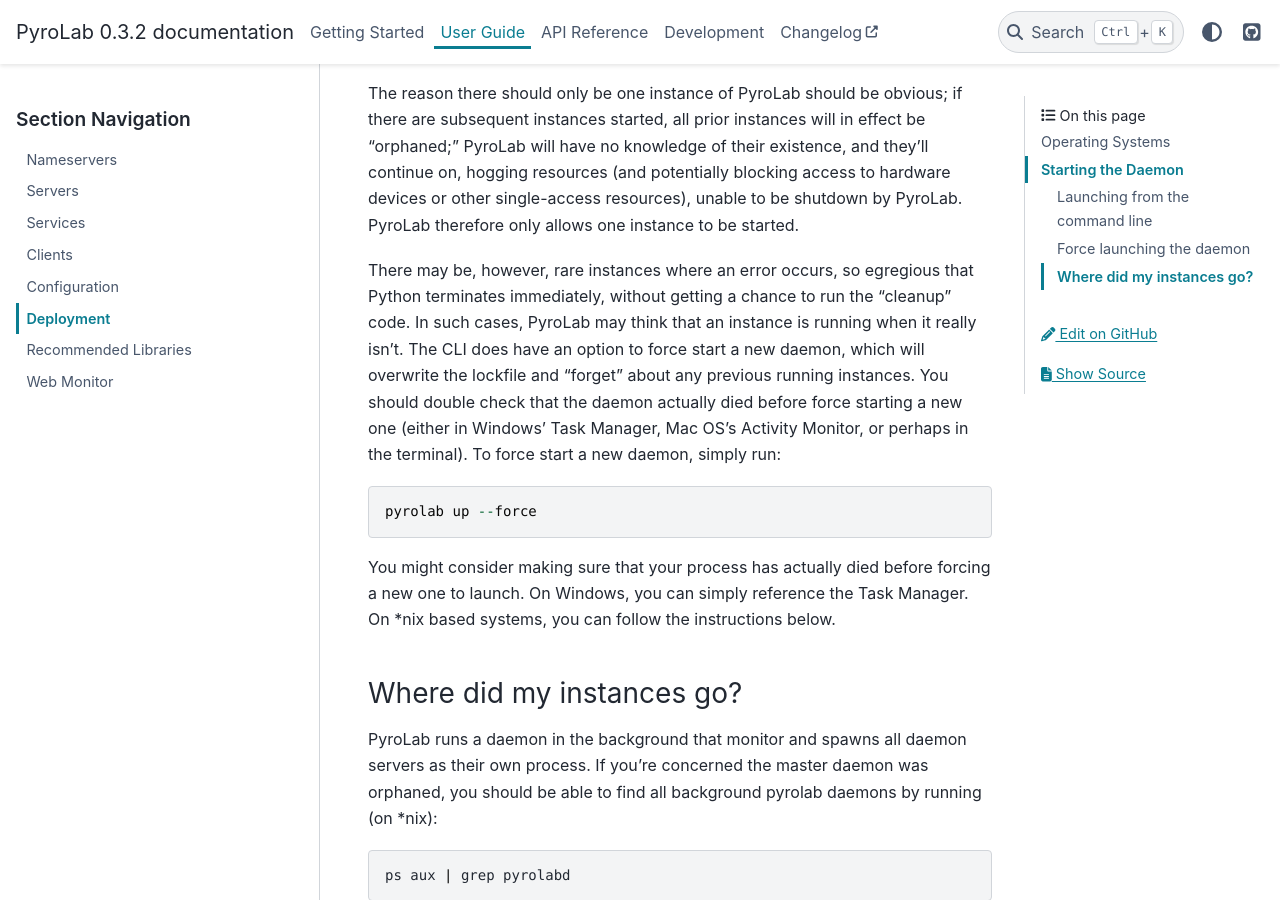
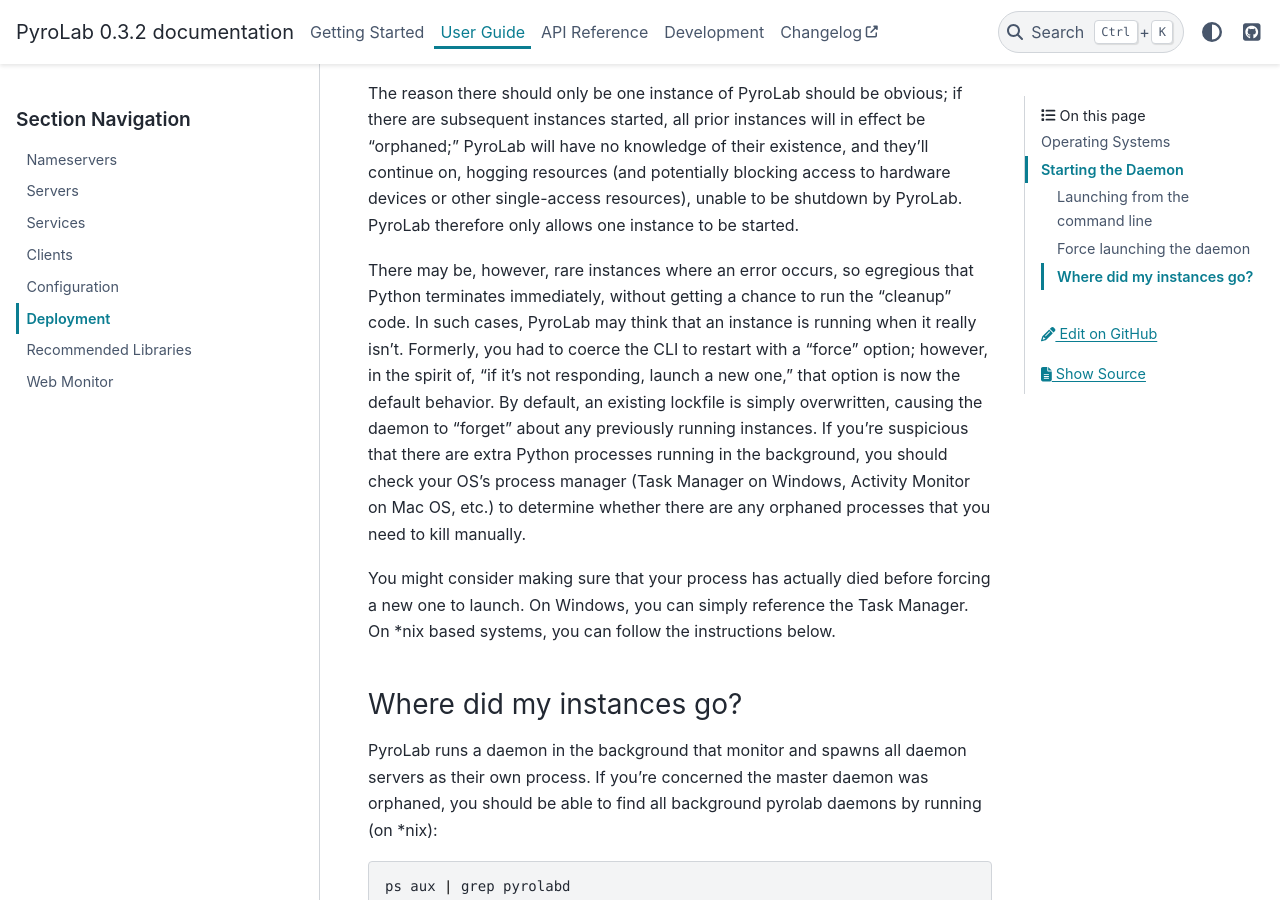
Before and after one commit to BYUCamachoLab/pyrolab, a Sphinx documentation site: the page built from docs/user_guide/deployment.rst, in a window 1280 px wide and 900 px high, scrolled down 3333 px. Built offline with Sphinx 7.4.7 and the PyData theme 0.15.4, drawn with Linux system fonts in a browser that asks for light colours.

Commit message:
Fixes Documentation of "pyrolab up --force" #35

```diff
--- a/docs/user_guide/deployment.rst
+++ b/docs/user_guide/deployment.rst
@@ -152,15 +152,15 @@
 There may be, however, rare instances where an error occurs, so egregious that
 Python terminates immediately, without getting a chance to run the "cleanup"
 code. In such cases, PyroLab may think that an instance is running when it
-really isn't. The CLI does have an option to force start a new daemon, which
-will overwrite the lockfile and "forget" about any previous running instances.
-You should double check that the daemon actually died before force starting
-a new one (either in Windows' Task Manager, Mac OS's Activity Monitor, or
-perhaps in the terminal). To force start a new daemon, simply run:
-
-.. code-block:: python
-
-   pyrolab up --force
+really isn't. Formerly, you had to coerce the CLI to restart with a "force"
+option; however, in the spirit of, "if it's not responding, launch a new one,"
+that option is now the default behavior. By default, an existing lockfile is
+simply overwritten, causing the daemon to "forget" about any previously running
+instances. If you're suspicious that there are
+extra Python processes running in the background, you should check your OS's
+process manager (Task Manager on Windows, Activity Monitor on Mac OS, etc.) to
+determine whether there are any orphaned processes that you need to kill
+manually.
 
 You might consider making sure that your process has actually died before
 forcing a new one to launch. On Windows, you can simply reference the Task
```
